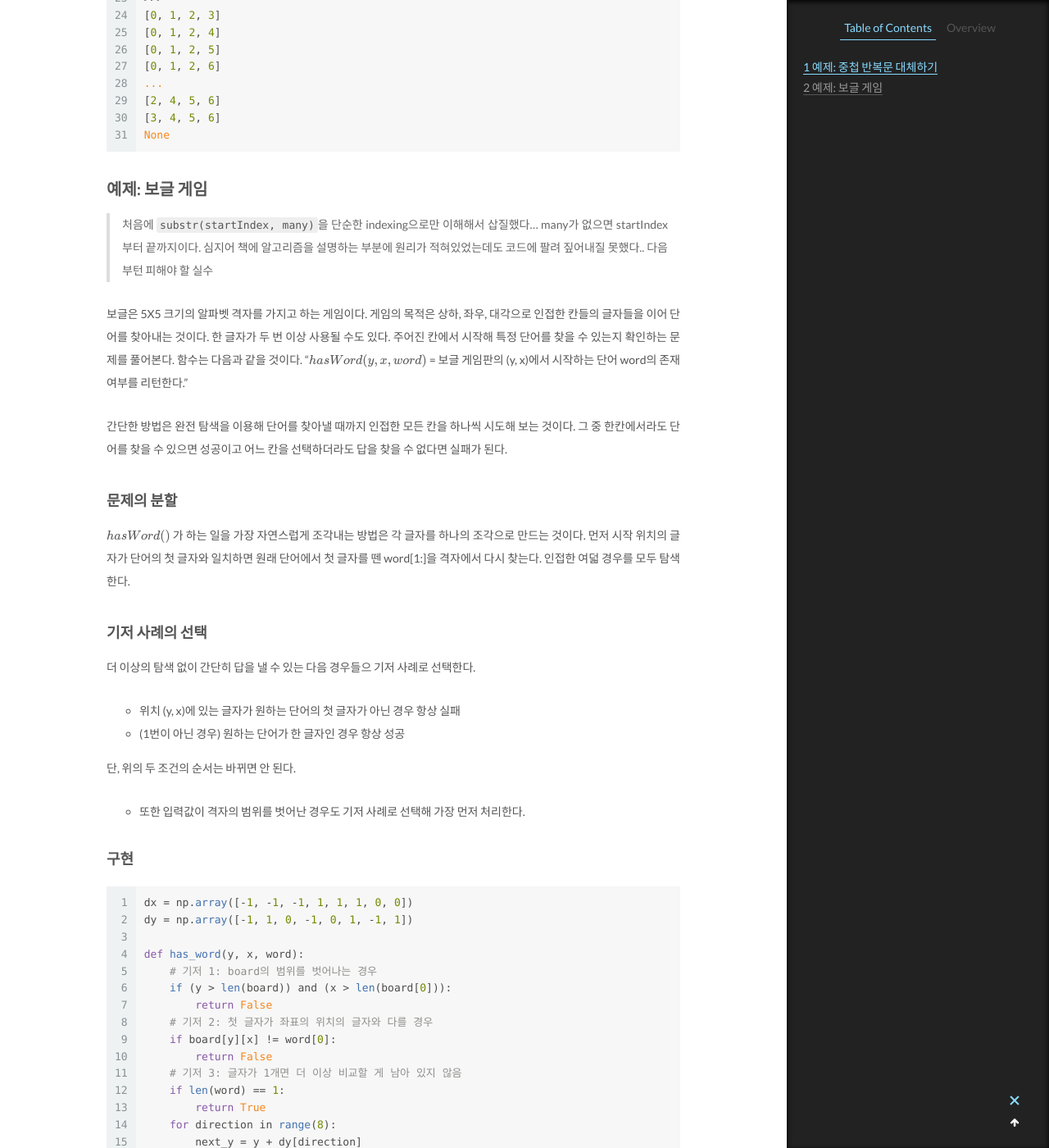
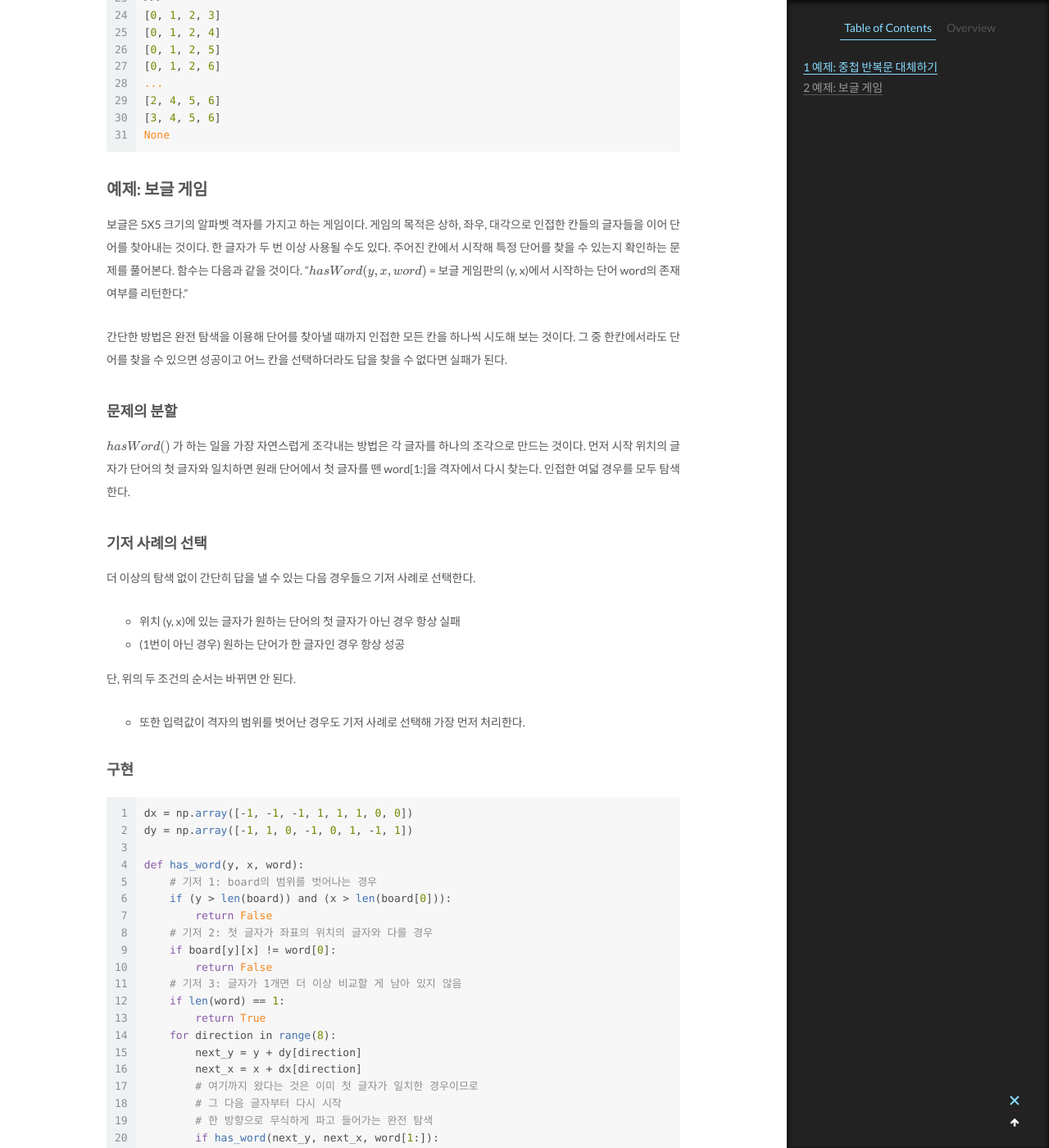
Before and after one commit to novdov/novdov.github.io, a Jekyll site: the page built from _posts/2018-05-18-Algorithm-재귀와-완전-탐색.md, in a window 1280 px wide and 1400 px high, scrolled down 1700 px. Shown: the whole window at 82% size. Built offline with Jekyll 4.4.1, drawn with Linux system fonts in a browser that asks for light colours; formulas are drawn with MathJax 3; comment, search, counter and statistics services are not loaded.

Commit message:
new post

```diff
--- a/_posts/2018-05-18-Algorithm-재귀와-완전-탐색.md
+++ b/_posts/2018-05-18-Algorithm-재귀와-완전-탐색.md
@@ -78,8 +78,6 @@ None
 
 ## 예제: 보글 게임
 
-> 처음에 `substr(startIndex, many)`을 단순한 indexing으로만 이해해서 삽질했다… many가 없으면 startIndex부터 끝까지이다. 심지어 책에 알고리즘을 설명하는 부분에 원리가 적혀있었는데도 코드에 팔려 짚어내질 못했다.. 다음부턴 피해야 할 실수
-
 보글은 5X5 크기의 알파벳 격자를 가지고 하는 게임이다. 게임의 목적은 상하, 좌우, 대각으로 인접한 칸들의 글자들을 이어 단어를 찾아내는 것이다. 한 글자가 두 번 이상 사용될 수도 있다. 주어진 칸에서 시작해 특정 단어를 찾을 수 있는지 확인하는 문제를 풀어본다. 함수는 다음과 같을 것이다. "$hasWord(y, x, word)$  = 보글 게임판의 (y, x)에서 시작하는 단어 word의 존재 여부를 리턴한다."
 
 간단한 방법은 완전 탐색을 이용해 단어를 찾아낼 때까지 인접한 모든 칸을 하나씩 시도해 보는 것이다. 그 중 한칸에서라도 단어를 찾을 수 있으면 성공이고 어느 칸을 선택하더라도 답을 찾을 수 없다면 실패가 된다.
```
